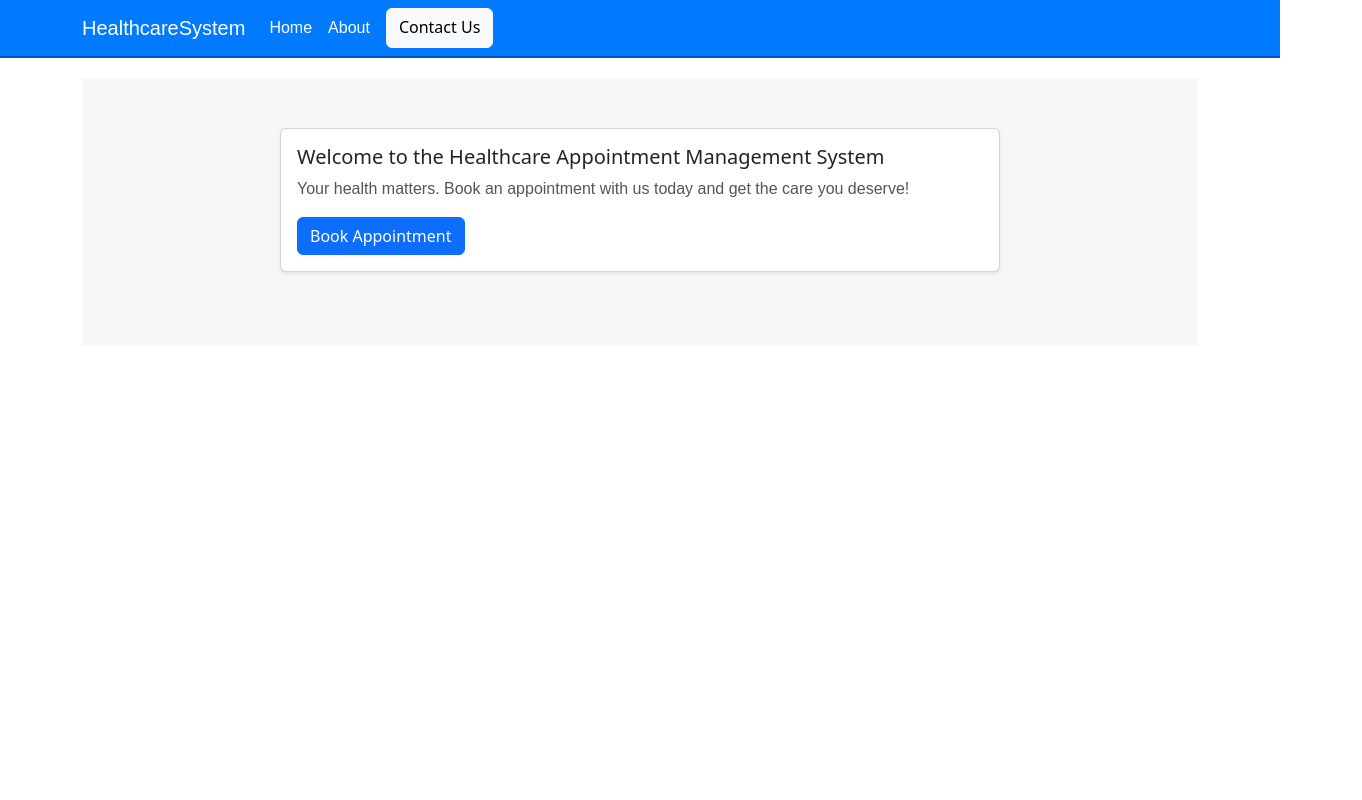
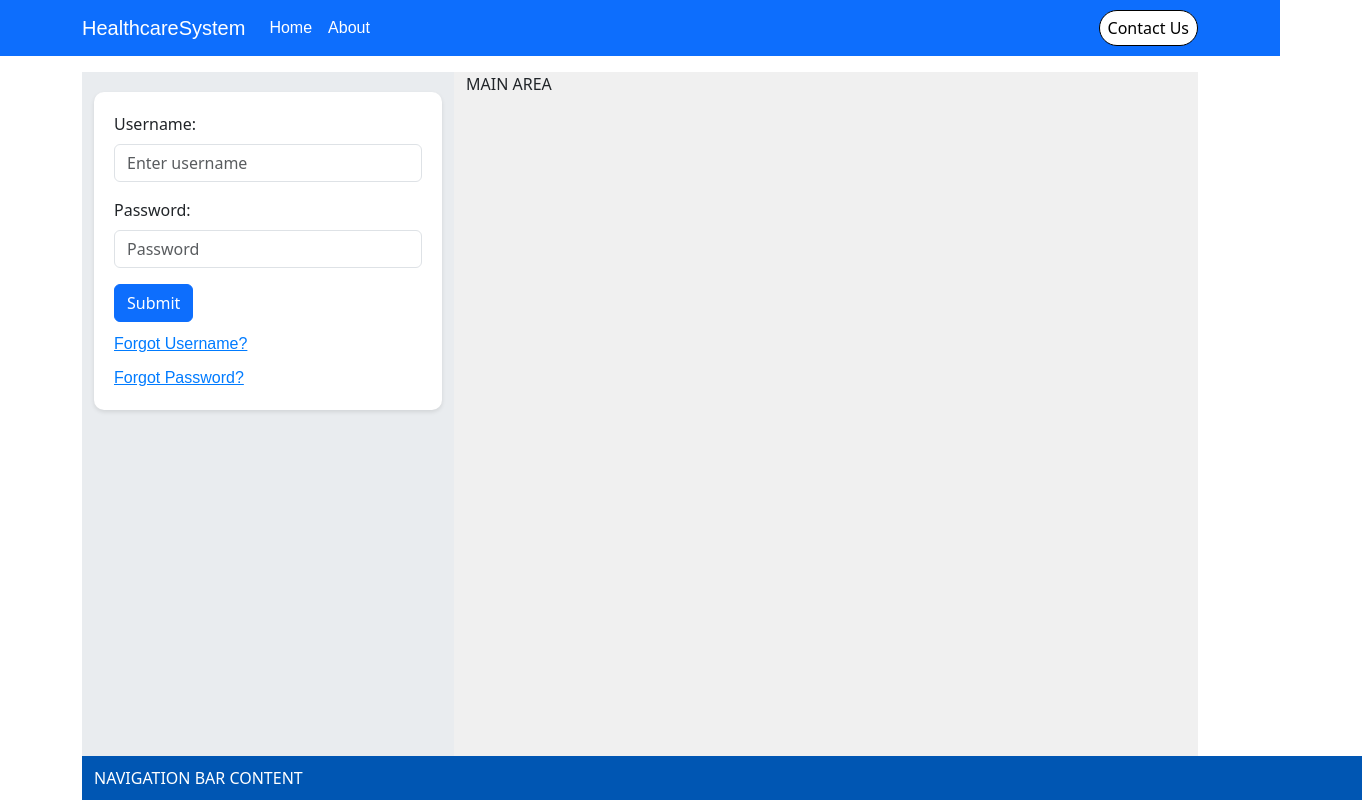
Before and after one commit to DamiansPortfolio/HealthcareAppointmentWebsite, a React (Create React App) app in the folder client/: page / in a window 1280 px wide. Shown: the top 800 px of the page, 1362 px wide, since content can reach past the window. Built offline with nearby package versions, Linux system fonts and the light colour scheme.

Commit message:
UI Updates to HomePage

```diff
--- a/client/src/App.css
+++ b/client/src/App.css
@@ -12,39 +12,70 @@ button,
 input,
 textarea {
   font-family: Arial, sans-serif; /* Ensuring Arial is used throughout */
+  margin: 0; /* Reset default margin */
+}
+
+html,
+#root {
+  height: 100%; /* Ensure root element takes full height */
 }
 
 /* Navbar specific styles */
 .navbar {
   background-color: #007bff; /* A shade of blue */
-  border-bottom: 2px solid #0056b3; /* A darker shade of blue for contrast */
+  color: white; /* Ensuring text is white */
+  margin-bottom: 0; /* No margin below navbar */
 }
 
 .navbar-dark .navbar-brand,
 .navbar-dark .nav-link {
-  color: #ffffff; /* White text */
+  color: #ffffff !important; /* White text */
 }
 
-/* Button styles across the application */
-.btn {
-  background-color: #ffffff; /* White background */
-  color: #000000; /* Black text */
-  border-radius: 5px; /* Rounded corners */
+/* Adjustments for Nav.Link that behaves like a button */
+.navbar .nav-link.btn-light,
+.navbar .btn-light {
+  /* Adjust for both .nav-link and .btn */
+  background-color: #ffffff !important; /* White background */
+  color: #000000 !important; /* Black text */
+  border-radius: 20px; /* Rounded corners, adjust as needed */
   border: 1px solid #000; /* Black border */
+  padding: 5px 10px; /* Add padding */
 }
 
-.btn:hover {
-  color: #007bff; /* Change text color to blue on hover */
+/* Hover effect for Nav.Link that behaves like a button */
+.navbar .nav-link.btn-light:hover,
+.navbar .btn-light:hover {
+  /* Adjust for both .nav-link and .btn */
+  color: #007bff !important; /* Change text color to blue on hover */
   background-color: #e7f0fd; /* Very light blue background on hover */
 }
 
-/* Optional: Additional button styling for non-navbar buttons */
-.button-primary {
-  background-color: #007bff; /* Blue background */
-  color: #ffffff; /* White text */
+/* Main content */
+.flex-grow-1 {
+  flex-grow: 1; /* Grow to take up available space */
 }
 
-.button-primary:hover {
-  background-color: #0056b3; /* Darker blue on hover */
-  color: #ffffff; /* White text */
+.main-content {
+  background-color: #f0f0f0; /* Main content area color */
+  padding: 20px; /* Padding around main content */
+  min-height: calc(100vh - 56px); /* Adjust height based on navbar size */
 }
+
+/* Footer styling */
+.footer {
+  background-color: #0056b3; /* Dark blue background */
+  color: white;
+  padding: 10px 0;
+  position: absolute;
+  bottom: 0;
+  width: 100%; /* Footer takes full width */
+}
+
+/* Login section styling */
+.login-section {
+  padding: 20px; /* Spacing around the login form */
+  background-color: #e9ecef; /* Bootstrap's light grey for the sidebar */
+}
+
+/* Add custom styles below as necessary */
--- a/client/src/App.js
+++ b/client/src/App.js
@@ -1,6 +1,6 @@
 import React from "react";
 import { BrowserRouter as Router, Routes, Route, Link } from "react-router-dom";
-import { Navbar, Nav, Container, NavDropdown, Button } from "react-bootstrap";
+import { Navbar, Nav, Container } from "react-bootstrap";
 import HomePage from "./HomePage";
 import AboutPage from "./AboutPage";
 import "./App.css"; // Make sure the path is correct
@@ -8,7 +8,13 @@ import "./App.css"; // Make sure the path is correct
 function App() {
   return (
     <Router>
-      <Navbar collapseOnSelect expand="lg" variant="dark">
+      <Navbar
+        collapseOnSelect
+        expand="lg"
+        bg="primary"
+        variant="dark"
+        className="mb-3"
+      >
         <Container>
           <Navbar.Brand as={Link} to="/">
             HealthcareSystem
@@ -16,22 +22,24 @@ function App() {
           <Navbar.Toggle aria-controls="responsive-navbar-nav" />
           <Navbar.Collapse id="responsive-navbar-nav">
             <Nav className="me-auto">
-              <Nav.Link as={Link} to="/" className="nav-link">
+              <Nav.Link as={Link} to="/" style={{ color: "white" }}>
                 Home
               </Nav.Link>
-              <Nav.Link as={Link} to="/about" className="nav-link">
+              <Nav.Link as={Link} to="/about" style={{ color: "white" }}>
                 About
               </Nav.Link>
-              {/* Example for using Button in Navbar for uniform styling */}
-              <Button as={Link} to="/contact" variant="light" className="ms-2">
+            </Nav>
+            {/* Align right for the contact button - if needed */}
+            <Nav>
+              <Nav.Link as={Link} to="/contact" className="btn btn-light">
                 Contact Us
-              </Button>
+              </Nav.Link>
             </Nav>
           </Navbar.Collapse>
         </Container>
       </Navbar>
 
-      <Container style={{ marginTop: "20px" }}>
+      <Container>
         <Routes>
           <Route path="/contact" element={<div>Contact Page</div>} />
           <Route path="/about" element={<AboutPage />} />
--- a/client/src/HomePage.css
+++ b/client/src/HomePage.css
@@ -1,21 +1,37 @@
-.home-container {
-  padding-top: 50px;
-  padding-bottom: 50px;
-  background: #f7f7f7; /* light grey background */
+.home-page {
+  min-height: 100vh; /* Full viewport height */
+  background-color: #f0f0f0; /* Off-white background */
 }
 
-.home-card {
-  background: rgba(255, 255, 255, 0.8);
-  border-radius: 8px;
+.top-section {
+  background-color: #007bff; /* Blue background */
+  color: white;
+  padding: 20px;
 }
 
-.home-title {
-  color: #007bff; /* Bootstrap primary blue */
-  font-size: 24px;
-  font-weight: bold;
+.main-section {
+  padding: 20px;
 }
 
-.home-text {
-  color: #555; /* medium-dark grey */
-  font-size: 16px;
+.bottom-navigation {
+  background-color: #0056b3; /* Darker shade of blue */
+  color: white;
+  padding: 20px;
 }
+
+.login-form {
+  background-color: white; /* White form background */
+  padding: 20px;
+  border-radius: 10px; /* Rounded corners */
+  box-shadow: 0 2px 4px rgba(0, 0, 0, 0.1); /* Subtle shadow */
+}
+
+.forgot-links a {
+  display: block;
+  color: #007bff;
+  margin-top: 10px;
+}
+
+.forgot-links a:hover {
+  text-decoration: underline;
+}
--- a/client/src/HomePage.js
+++ b/client/src/HomePage.js
@@ -1,30 +1,25 @@
 import React from "react";
-import { Container, Row, Col, Button, Card } from "react-bootstrap";
-import "./HomePage.css"; // Ensure this path is correct and the file exists
+import { Container, Row, Col } from "react-bootstrap";
+import LoginForm from "./components/LoginForm";
+import "./HomePage.css"; // Ensure the CSS file is correctly linked
 
-function HomePage() {
+const HomePage = () => {
   return (
-    <Container className="home-container">
-      <Row className="justify-content-md-center">
-        <Col md={8}>
-          <Card className="home-card mb-4 shadow-sm">
-            <Card.Body>
-              <Card.Title className="home-title">
-                Welcome to the Healthcare Appointment Management System
-              </Card.Title>
-              <Card.Text className="home-text">
-                Your health matters. Book an appointment with us today and get
-                the care you deserve!
-              </Card.Text>
-              <Button variant="primary" href="#book">
-                Book Appointment
-              </Button>
-            </Card.Body>
-          </Card>
+    <Container fluid className="home-page d-flex flex-column vh-100">
+      <Row className="flex-grow-1">
+        <Col md={4} className="login-section">
+          <LoginForm />
         </Col>
+        <Col md={8} className="main-area">
+          {/* Main content goes here */}
+          MAIN AREA
+        </Col>
+      </Row>
+      <Row className="footer">
+        <Col>NAVIGATION BAR CONTENT</Col>
       </Row>
     </Container>
   );
-}
+};
 
 export default HomePage;
--- /dev/null
+++ b/client/src/components/LoginForm.js
@@ -0,0 +1,29 @@
+import React from "react";
+import { Form, Button } from "react-bootstrap";
+
+const LoginForm = () => {
+  return (
+    <Form className="login-form">
+      <Form.Group className="mb-3" controlId="formBasicEmail">
+        <Form.Label>Username:</Form.Label>
+        <Form.Control type="text" placeholder="Enter username" />
+      </Form.Group>
+
+      <Form.Group className="mb-3" controlId="formBasicPassword">
+        <Form.Label>Password:</Form.Label>
+        <Form.Control type="password" placeholder="Password" />
+      </Form.Group>
+
+      <Button variant="primary" type="submit">
+        Submit
+      </Button>
+
+      <div className="forgot-links">
+        <a href="#forgot-username">Forgot Username?</a>
+        <a href="#forgot-password">Forgot Password?</a>
+      </div>
+    </Form>
+  );
+};
+
+export default LoginForm;
```
Also changed, not shown: client/src/components/Navbar.js (+5 -6 lines).
